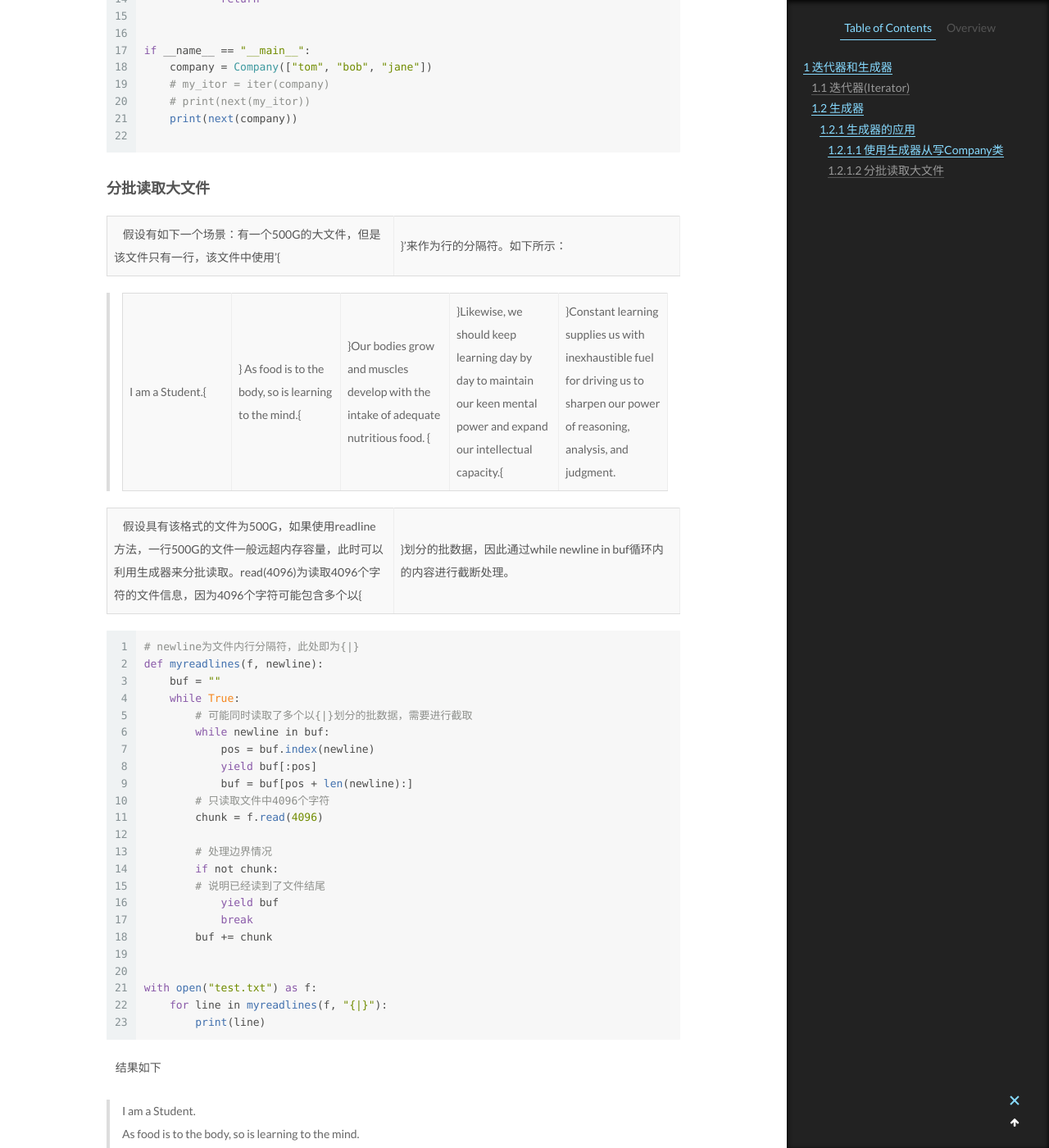
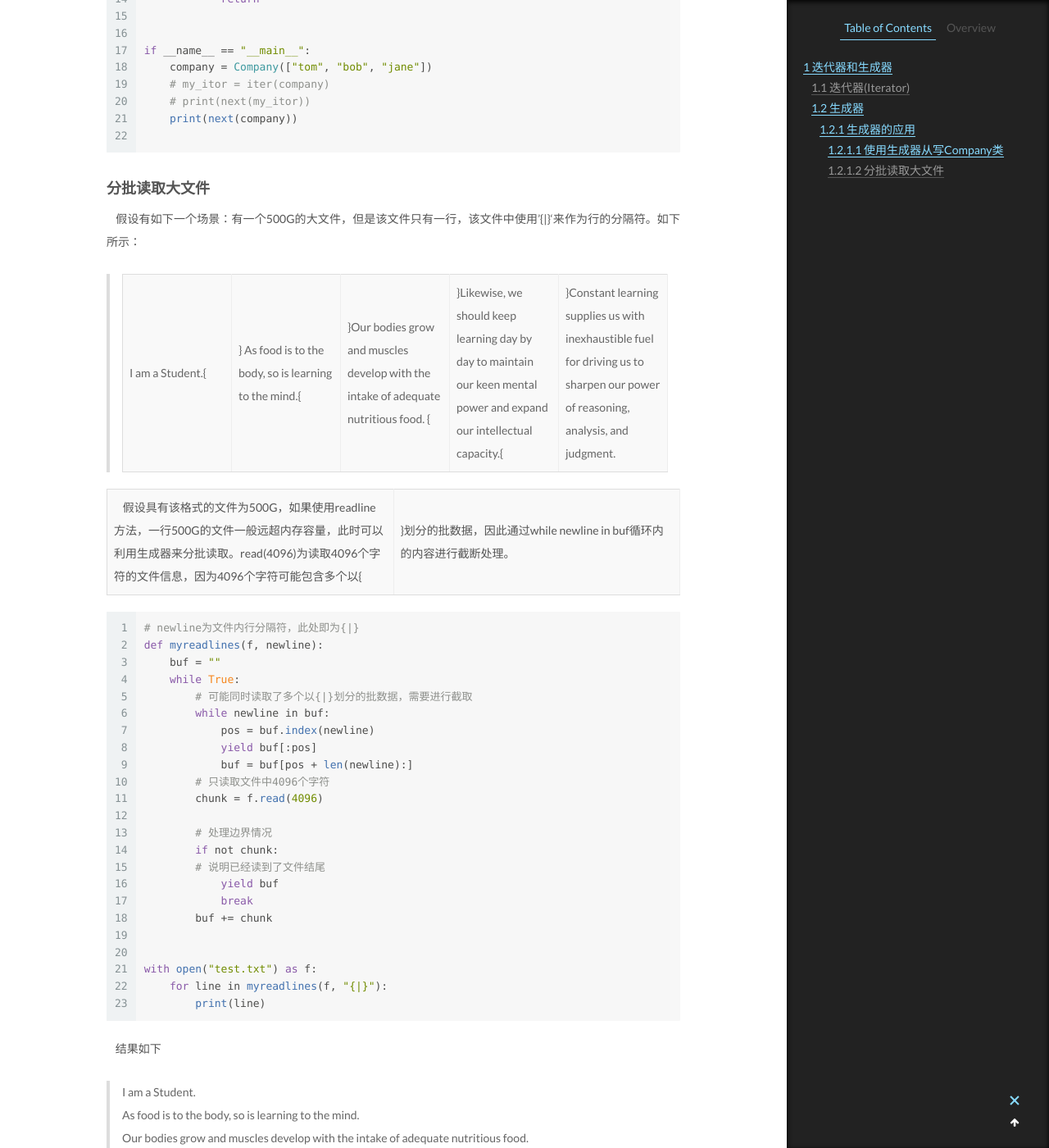
Before and after one commit to atnlp/atnlp.github.io, a Jekyll site: the page built from _posts/2018-12-17-iterator-generator.md, in a window 1280 px wide and 1400 px high, scrolled down 3085 px. Shown: the whole window at 82% size. Built offline with Jekyll 4.4.1, drawn with Linux system fonts in a browser that asks for light colours.

````diff
--- a/_posts/2018-12-17-iterator-generator.md
+++ b/_posts/2018-12-17-iterator-generator.md
@@ -122,9 +122,9 @@ if __name__ == "__main__":
 ```
 #### 分批读取大文件
 
-&nbsp;&nbsp;&nbsp;&nbsp;假设有如下一个场景：有一个500G的大文件，但是该文件只有一行，该文件中使用'{|}'来作为行的分隔符。如下所示：
+&nbsp;&nbsp;&nbsp;&nbsp;假设有如下一个场景：有一个500G的大文件，但是该文件只有一行，该文件中使用'\{\|\}'来作为行的分隔符。如下所示：
 
-> I am a Student.{|} As food is to the body, so is learning to the mind.{|}Our bodies grow and muscles develop with the intake of adequate nutritious food. {|}Likewise, we should keep learning day by day to maintain our keen mental power and expand our intellectual capacity.{|}Constant learning supplies us with inexhaustible fuel for driving us to sharpen our power of reasoning, analysis, and judgment.
+> I am a Student.\{|\} As food is to the body, so is learning to the mind.{|}Our bodies grow and muscles develop with the intake of adequate nutritious food. \{|\}Likewise, we should keep learning day by day to maintain our keen mental power and expand our intellectual capacity.\{|\}Constant learning supplies us with inexhaustible fuel for driving us to sharpen our power of reasoning, analysis, and judgment.
 
 
 &nbsp;&nbsp;&nbsp;&nbsp;假设具有该格式的文件为500G，如果使用readline方法，一行500G的文件一般远超内存容量，此时可以利用生成器来分批读取。read(4096)为读取4096个字符的文件信息，因为4096个字符可能包含多个以{|}划分的批数据，因此通过while newline in buf循环内的内容进行截断处理。
````
